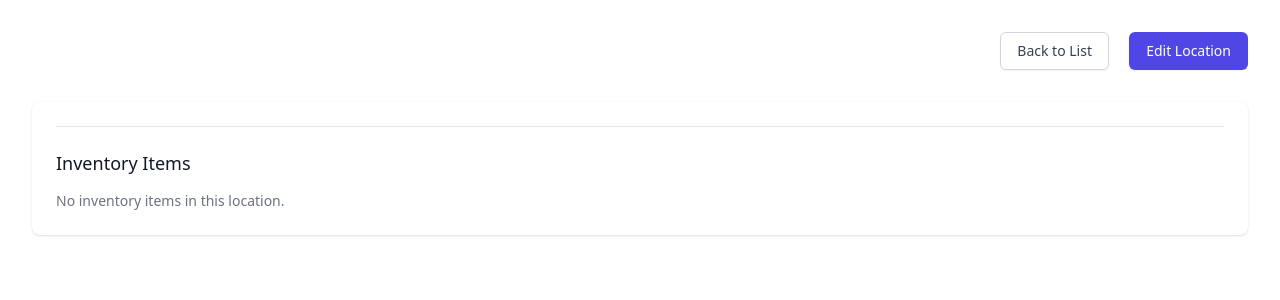
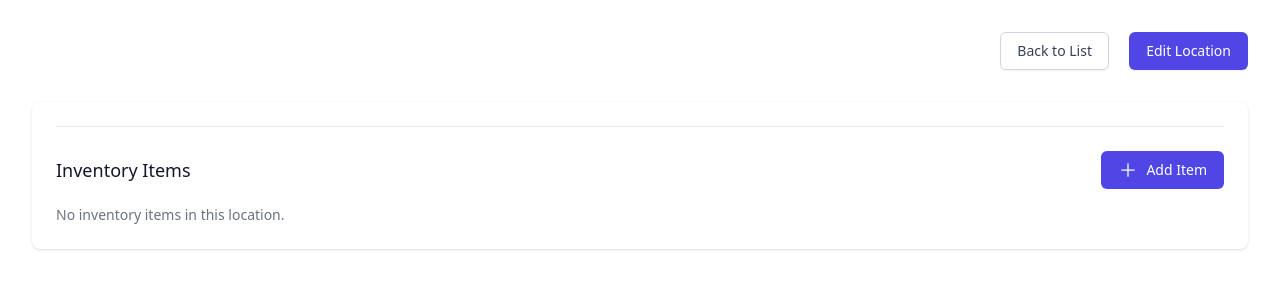
Before and after one commit to sam-phinizy/omni-home, a Django app: template locations/templates/locations/location_detail.html in a window 1280 px wide. Shown: the part 64-364 px from the top of the page. Run offline with Django 5.2, Linux system fonts and the light colour scheme; the template is opened without the code that fills it, so the values that code supplies are empty; some libraries are stand-ins or nearby versions.

Commit message:
Adds a button to the location detail to add an item to that

```diff
--- a/locations/templates/locations/location_detail.html
+++ b/locations/templates/locations/location_detail.html
@@ -33,7 +33,16 @@
             {% endif %}
 
             <div class="border-t border-gray-200 pt-6">
-                <h3 class="text-lg font-medium leading-6 text-gray-900">Inventory Items</h3>
+                <div class="flex justify-between items-center mb-4">
+                    <h3 class="text-lg font-medium leading-6 text-gray-900">Inventory Items</h3>
+                    <a href="{% url 'inventory:create' %}?location={{ location.id }}"
+                       class="inline-flex items-center px-4 py-2 border border-transparent text-sm font-medium rounded-md text-white bg-indigo-600 hover:bg-indigo-700 focus:outline-none focus:ring-2 focus:ring-offset-2 focus:ring-indigo-500">
+                        <svg xmlns="http://www.w3.org/2000/svg" fill="none" viewBox="0 0 24 24" stroke-width="1.5" stroke="currentColor" class="w-5 h-5 mr-2">
+                            <path stroke-linecap="round" stroke-linejoin="round" d="M12 4.5v15m7.5-7.5h-15" />
+                        </svg>
+                        Add Item
+                    </a>
+                </div>
                 <div class="mt-4">
                     {% if location.inventory_items.exists %}
                     <div class="overflow-hidden shadow ring-1 ring-black ring-opacity-5 sm:rounded-lg">
```
Also changed, not shown: inventory/templates/inventory/inventory_edit.html (+18 -0 lines).
